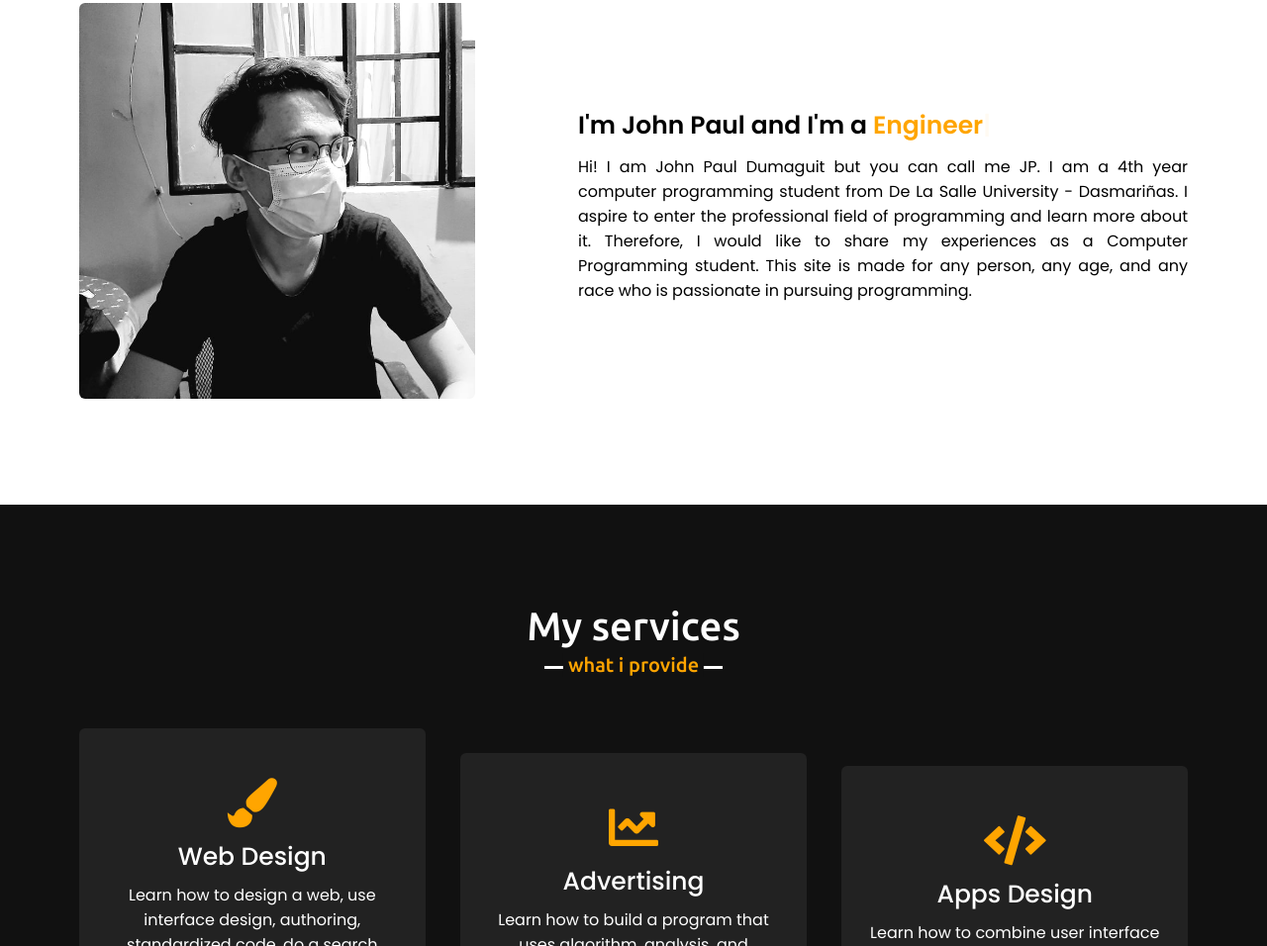
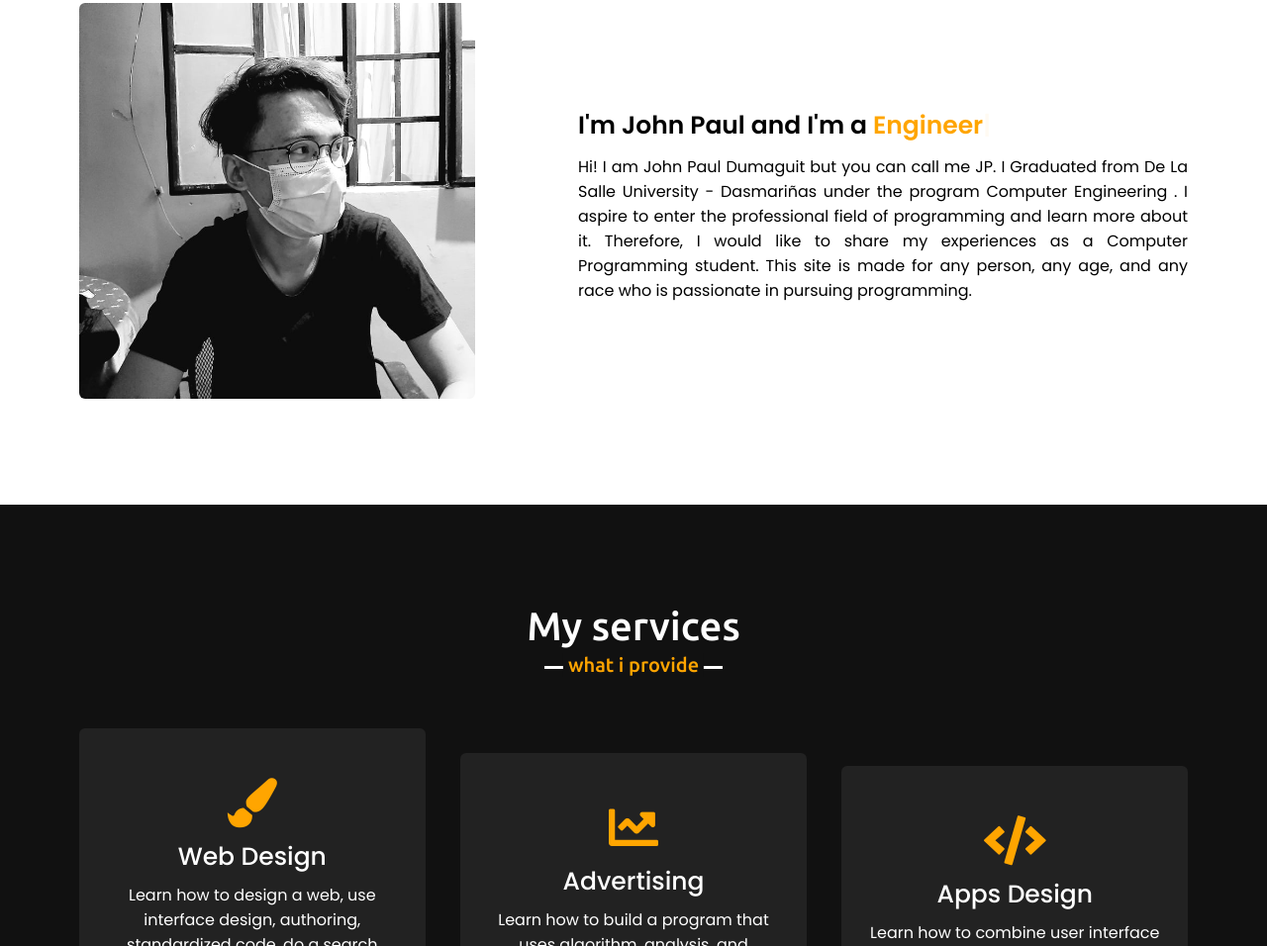
Before and after one commit to Jaaaypee/Junior_Website, a plain HTML site: page index.html in a window 1280 px wide. Shown: the part 1023-1979 px from the top of the page at 99% size. Drawn offline with nearby package versions, Linux system fonts and the light colour scheme.

Commit message:
Update index.html

```diff
--- a/index.html
+++ b/index.html
@@ -57,7 +57,7 @@
                 </div>
                 <div class="column right">
                     <div class="text">I'm John Paul and I'm a <span class="typing-2"></span></div>
-                    <p>Hi! I am John Paul Dumaguit but you can call me JP. I am a 4th year computer programming student from De La Salle University - Dasmariñas. I aspire to enter the professional field of programming and learn more about it. Therefore, I would like to share my experiences as a Computer Programming student. This site is made for any person, any age, and any race who is passionate in pursuing programming.</p>
+                    <p>Hi! I am John Paul Dumaguit but you can call me JP. I Graduated from De La Salle University - Dasmariñas under the program Computer Engineering . I aspire to enter the professional field of programming and learn more about it. Therefore, I would like to share my experiences as a Computer Programming student. This site is made for any person, any age, and any race who is passionate in pursuing programming.</p>
                 </div>
             </div>
         </div>
```
